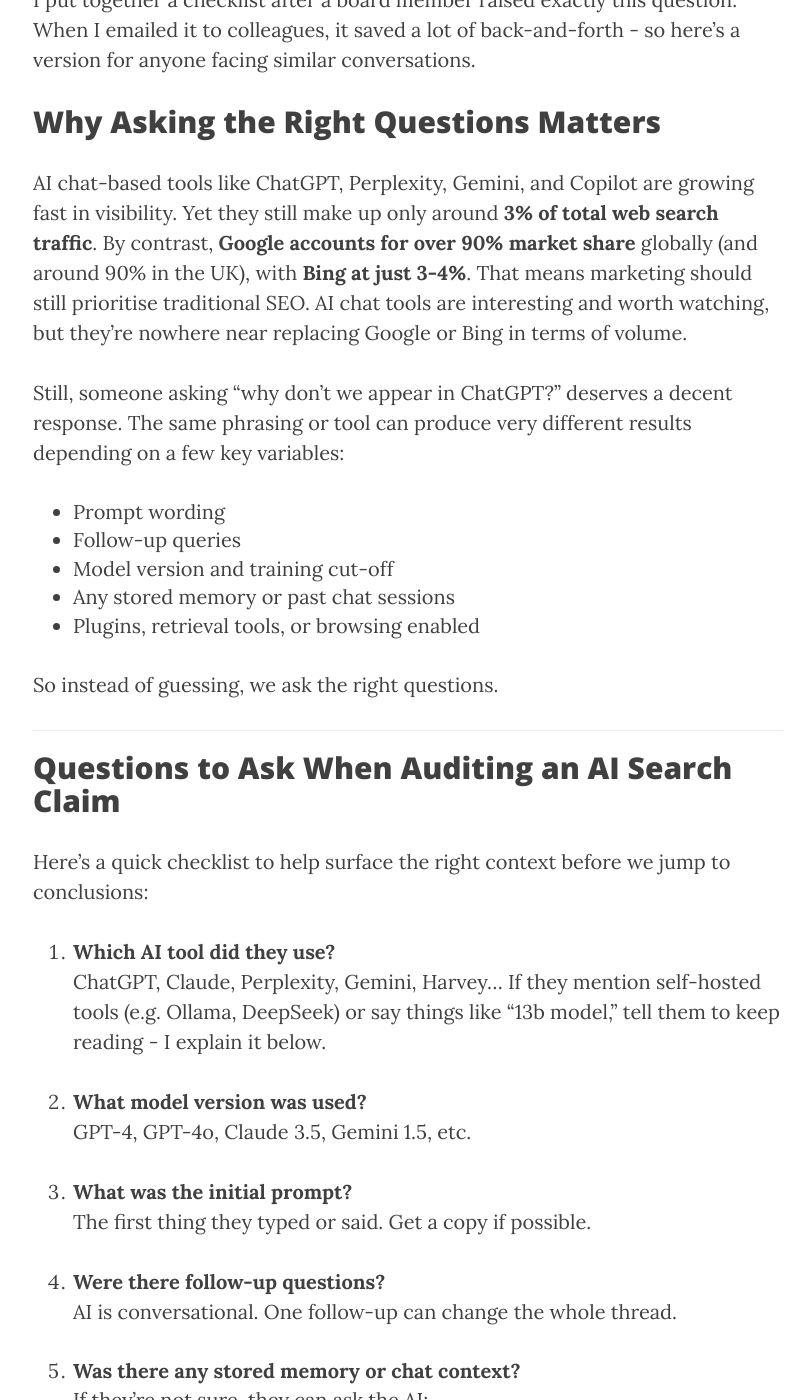
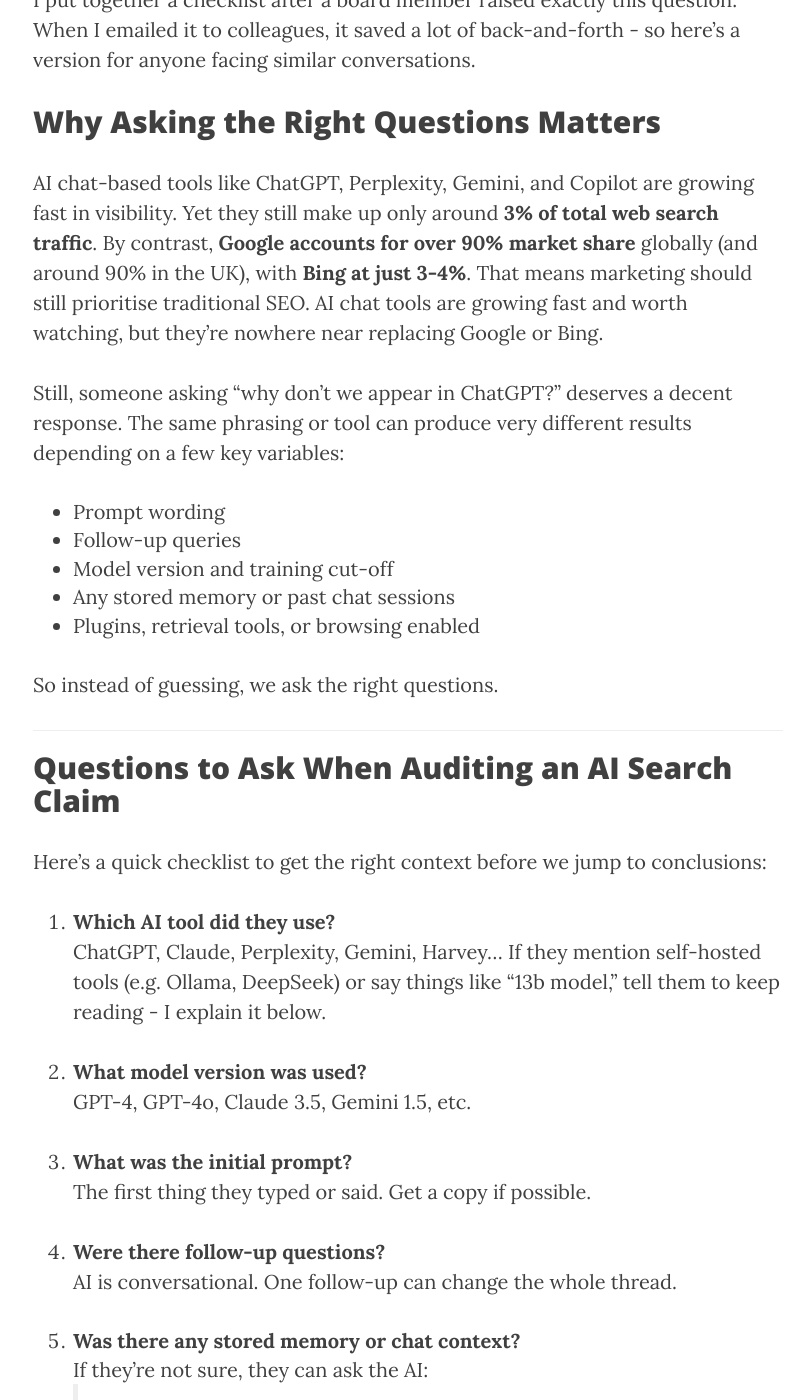
Before and after one commit to seanreillyesq/seanreillyesq.github.io, a Jekyll site: the page built from _posts/2025-06-30-ai-search-seo-what-marketers-should-ask.markdown, in a window 1280 px wide and 1400 px high, scrolled down 779 px. Shown: the whole window, without its empty margins (232-1042 px from the left). Built offline with Jekyll 4.4.1, drawn with Linux system fonts in a browser that asks for light colours; some of the changed text lies outside the part shown.

Commit message:
Tighten language and remove corporate jargon

```diff
--- a/_posts/2025-06-30-ai-search-seo-what-marketers-should-ask.markdown
+++ b/_posts/2025-06-30-ai-search-seo-what-marketers-should-ask.markdown
@@ -17,7 +17,7 @@
 
 ## Why Asking the Right Questions Matters
 
-AI chat-based tools like ChatGPT, Perplexity, Gemini, and Copilot are growing fast in visibility. Yet they still make up only around **3% of total web search traffic**. By contrast, **Google accounts for over 90% market share** globally (and around 90% in the UK), with **Bing at just 3-4%**. That means marketing should still prioritise traditional SEO. AI chat tools are interesting and worth watching, but they're nowhere near replacing Google or Bing in terms of volume.
+AI chat-based tools like ChatGPT, Perplexity, Gemini, and Copilot are growing fast in visibility. Yet they still make up only around **3% of total web search traffic**. By contrast, **Google accounts for over 90% market share** globally (and around 90% in the UK), with **Bing at just 3-4%**. That means marketing should still prioritise traditional SEO. AI chat tools are growing fast and worth watching, but they're nowhere near replacing Google or Bing.
 
 Still, someone asking "why don't we appear in ChatGPT?" deserves a decent response. The same phrasing or tool can produce very different results depending on a few key variables:
 
@@ -33,7 +33,7 @@
 
 ## Questions to Ask When Auditing an AI Search Claim
 
-Here's a quick checklist to help surface the right context before we jump to conclusions:
+Here's a quick checklist to get the right context before we jump to conclusions:
 
 1. **Which AI tool did they use?**
    ChatGPT, Claude, Perplexity, Gemini, Harvey... If they mention self-hosted tools (e.g. Ollama, DeepSeek) or say things like "13b model," tell them to keep reading - I explain it below.
```
Also changed, not shown: other parts of _posts/2025-06-30-ai-search-seo-what-marketers-should-ask.markdown (+1 -1 lines).
